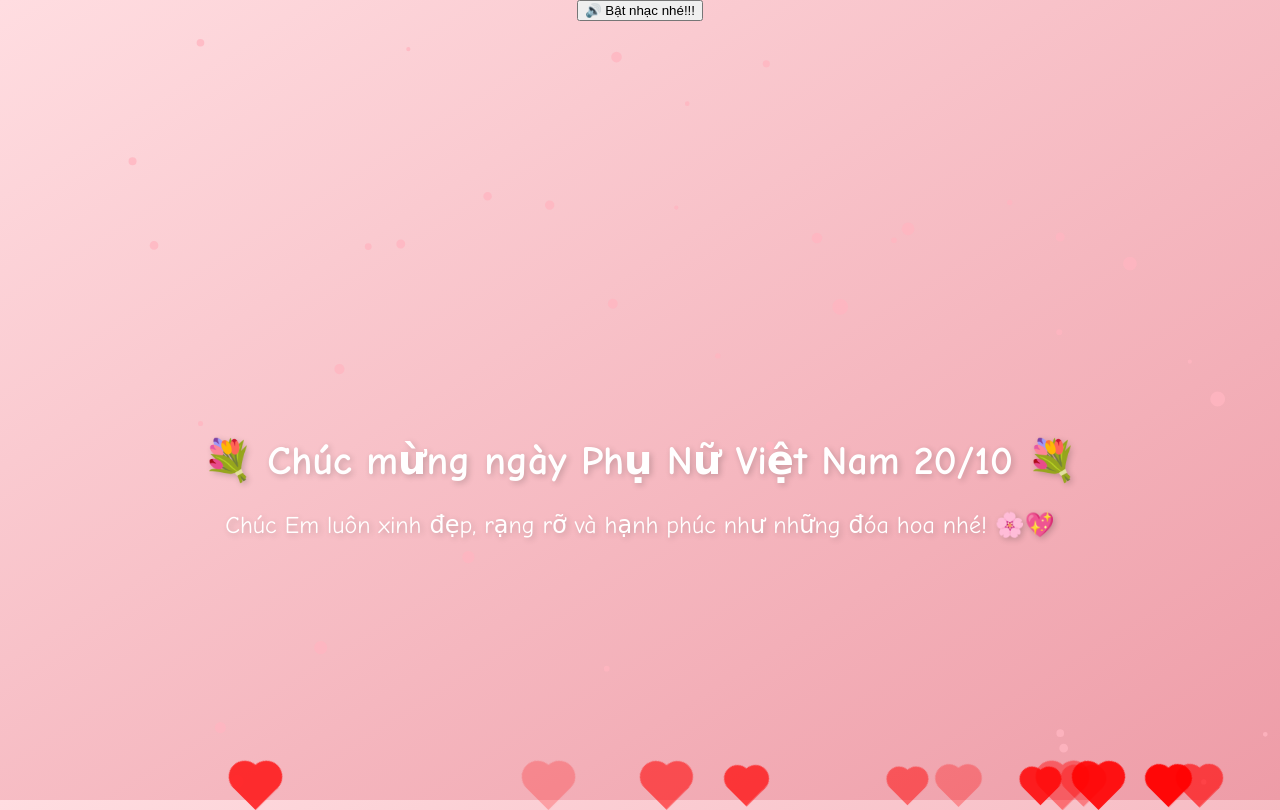
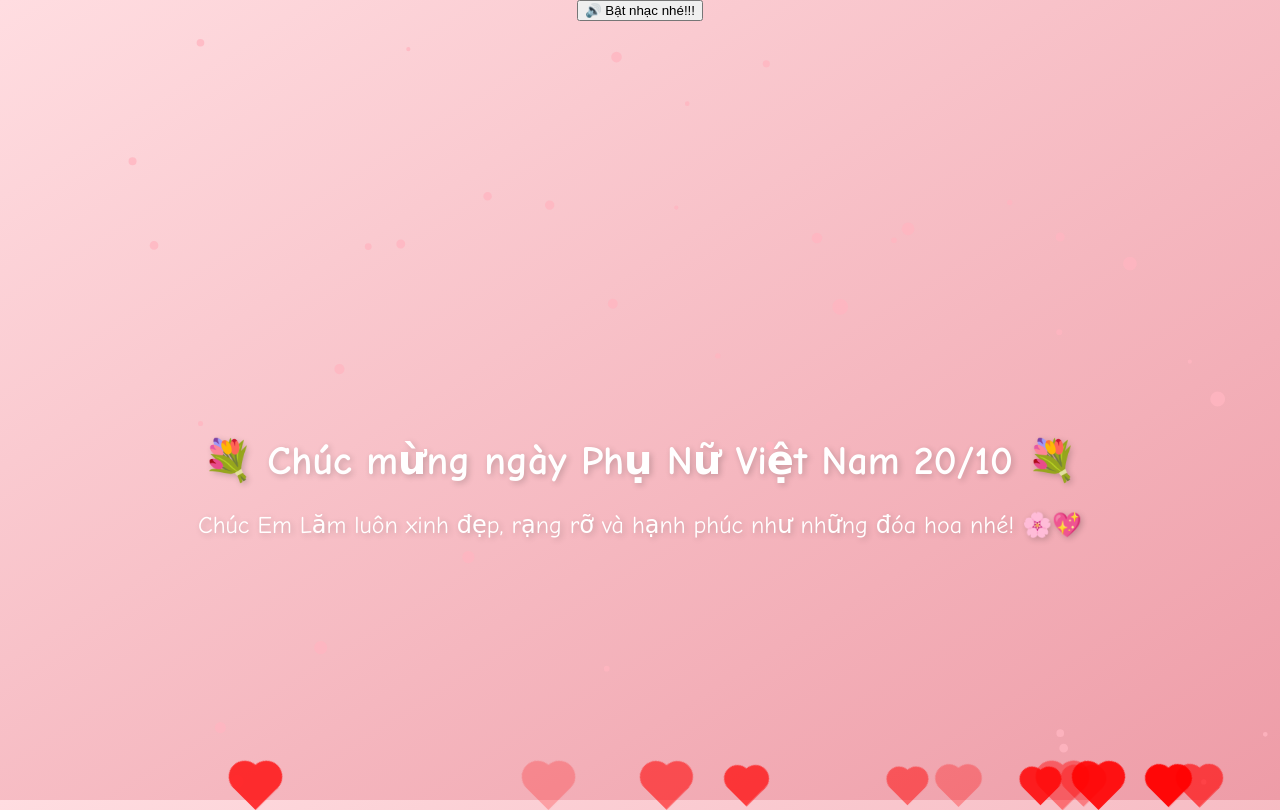
Before and after one commit to xuanloc97/women_day, a plain HTML site: page index.html in a window 1280 px wide. Drawn offline with Linux system fonts and the light colour scheme.

Commit message:
Update index.html

```diff
--- a/index.html
+++ b/index.html
@@ -16,7 +16,7 @@
 
   <div class="container">
     <h1 class="title">💐 Chúc mừng ngày Phụ Nữ Việt Nam 20/10 💐</h1>
-    <p class="message">Chúc Em luôn xinh đẹp, rạng rỡ và hạnh phúc như những đóa hoa nhé! 🌸💖</p>
+    <p class="message">Chúc Em Lăm luôn xinh đẹp, rạng rỡ và hạnh phúc như những đóa hoa nhé! 🌸💖</p>
   </div>
 
   <canvas id="fallingFlowers"></canvas>
```
